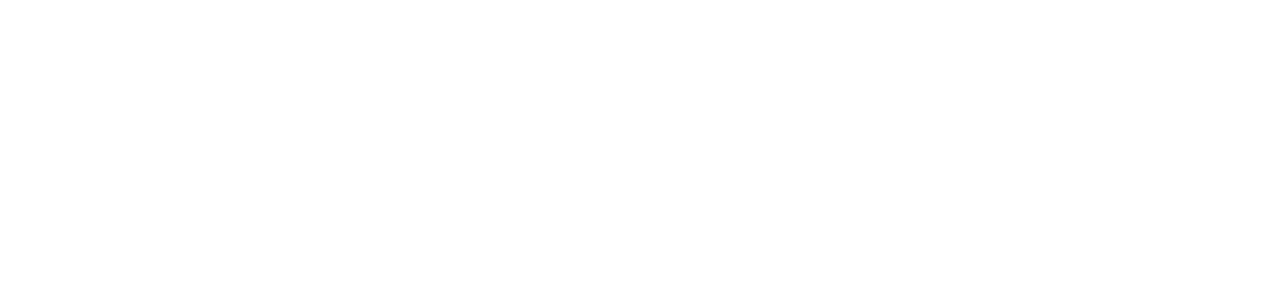
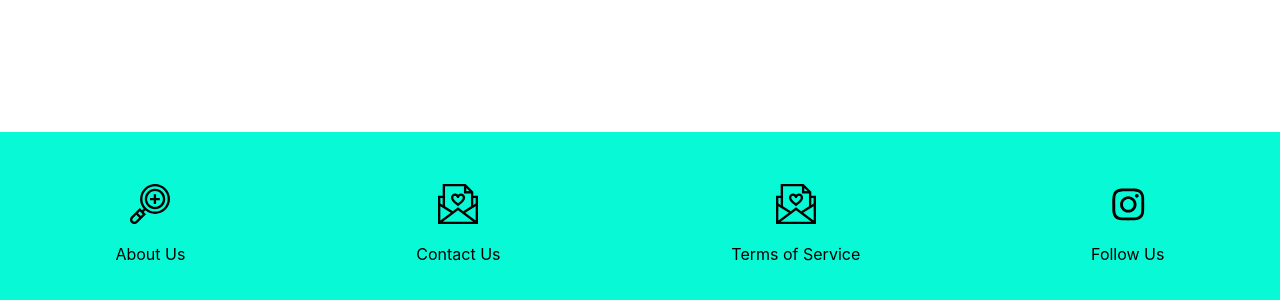
Before and after one commit to WildCodeSchool/Paris-0919-P2-Diabete, a React (Create React App) app in the folder ohmyg/: page / in a window 1280 px wide. Shown: the part 468-768 px from the top of the page. Built offline with nearby package versions, Linux system fonts and the light colour scheme.

Commit message:
footer global layout done

```diff
--- a/ohmyg/src/App.js
+++ b/ohmyg/src/App.js
@@ -1,12 +1,15 @@
 import React from 'react';
+
+import Footer from './components/layout/Footer';
+
 import './App.css';
 
-function App() {
+const App = () => {
   return (
     <div className="App">
-
+      <Footer />
     </div>
-  );
+  )
 }
 
 export default App;
--- /dev/null
+++ b/ohmyg/src/components/layout/Footer.css
@@ -0,0 +1,42 @@
+.footer {
+    background-color: #08f9d6;
+    position: absolute;
+    bottom: 0;
+    width: 100vw;
+    display: flex;
+}
+
+.footer div {
+    margin: auto;
+}
+
+@media screen and (max-width: 1050px) {
+    .footer {
+        display: grid;
+        grid-template-columns: 1fr 1fr;
+        grid-template-rows: 1fr 1fr;
+    }
+
+    .footer div {
+        padding: 5px;
+        display: flex;
+        margin: 5px auto;
+        padding-left: 35px;
+        width: 180px;
+    }
+
+    .footer div * {
+    }
+
+    .footer div p {
+        margin: auto;
+        margin-left: 20px;
+    }
+}
+
+@media screen and (min-width: 1051px) {
+    .footer {
+        height: 200px;
+        flex-direction: row;;
+    }
+}
--- /dev/null
+++ b/ohmyg/src/components/layout/Footer.js
@@ -0,0 +1,53 @@
+import React from 'react'
+import './Footer.css'
+
+const Footer = () => {
+    return(
+        <>
+            <div className="footer">
+                <div className="aboutUs">
+                    <svg id="Capa_1" enable-background="new 0 0 512 512" height="40" viewBox="0 0 512 512" width="40" xmlns="http://www.w3.org/2000/svg">
+                        <path d="m333.789 130.263h-30v47.926h-47.927v30h47.927v47.927h30v-47.927h47.926v-30h-47.926z"/>
+                        <path d="m455.866 56.112c-36.184-36.184-84.294-56.112-135.466-56.112s-99.282 19.928-135.466 56.112c-36.185 36.184-56.112 84.293-56.112 135.466 0 46.14 16.206 89.785 45.917 124.448l-20.195 20.195-28.955-28.955-109.172 109.172c-10.573 10.573-16.396 24.63-16.396 39.583s5.823 29.01 16.396 39.583 24.631 16.396 39.583 16.396 29.01-5.823 39.583-16.396l109.173-109.172-28.999-28.999 20.195-20.195c34.663 29.71 78.308 45.917 124.448 45.917 51.172 0 99.282-19.928 135.466-56.112 36.185-36.184 56.112-84.293 56.112-135.466s-19.927-99.281-56.112-135.465zm-381.496 418.279c-4.907 4.907-11.431 7.609-18.37 7.609s-13.463-2.702-18.37-7.609-7.609-11.431-7.609-18.37 2.702-13.463 7.609-18.37l42.727-42.727 36.74 36.74zm63.94-63.94-36.74-36.74 24.019-24.019 36.74 36.74zm296.343-104.62c-30.519 30.518-71.094 47.325-114.253 47.325s-83.735-16.807-114.253-47.325-47.325-71.094-47.325-114.253 16.807-83.735 47.325-114.253 71.094-47.325 114.253-47.325 83.735 16.807 114.253 47.325 47.325 71.094 47.325 114.253-16.807 83.735-47.325 114.253z"/>
+                        <path d="m412.732 99.246c-24.663-24.663-57.454-38.246-92.332-38.246s-67.669 13.583-92.333 38.246c-50.912 50.913-50.912 133.753 0 184.665 24.663 24.663 57.454 38.246 92.333 38.246s67.67-13.583 92.332-38.246c24.628-24.628 38.192-57.419 38.192-92.333s-13.564-67.704-38.192-92.332zm-21.213 163.452c-18.996 18.997-44.253 29.458-71.119 29.458-26.865 0-52.123-10.462-71.12-29.458-39.215-39.215-39.215-103.023 0-142.239 18.997-18.997 44.255-29.459 71.12-29.459s52.122 10.462 71.119 29.458c18.962 18.962 29.405 44.219 29.405 71.12s-10.443 52.158-29.405 71.12z"/>
+                    </svg>
+                    <p>About Us</p>
+                </div>
+                <div className="contactUs">
+                    <svg id="Capa_1" enable-background="new 0 0 512 512" height="40" viewBox="0 0 512 512" width="40" xmlns="http://www.w3.org/2000/svg">
+                        <path d="m452 98.787-98.787-98.787h-293.213v150h-60v362h512v-362h-60zm-90-47.574 38.787 38.787h-38.787zm-272-21.213h242v90h90v166.186l-99.189 61.993-66.811-49.901-66.379 49.578-99.621-61.908zm-60 150h30v87.304l-30-18.643zm0 103.982 133.808 83.154-133.808 99.939zm30.15 198.018 195.85-146.278 195.851 146.278zm421.85-14.925-133.401-99.636 133.401-83.375zm0-287.075v68.686l-30 18.75v-87.436z"/>
+                        <path d="m230.556 263.475c16.282 13.888 15.309 13.164 25.444 21.913 9.257-7.974 9.238-8.129 26.596-22.834 35.982-30.483 64.404-54.56 64.404-87.622 0-30.803-23.187-54.932-52.788-54.932-14.49 0-27.615 5.949-37.966 17.206-8.913-9.944-21.393-17.206-37.458-17.206-29.6 0-52.788 24.129-52.788 54.932 0 33.474 27.078 56.573 64.556 88.543zm-11.768-113.475c14.375 0 20.838 15.274 22.476 19.955l3.515 10.045h22.441l3.516-10.045c.285-.815 7.172-19.955 23.476-19.955 12.991 0 22.788 10.718 22.788 24.932 0 19.159-23.74 39.27-53.796 64.731-2.362 2.001-4.76 4.032-7.19 6.1-2.025-1.732-4.02-3.433-5.988-5.113-32.534-27.751-54.026-46.085-54.026-65.718 0-14.214 9.797-24.932 22.788-24.932z"/>
+                    </svg>
+                    <p>Contact Us</p>
+                </div>
+                <div className="terms">
+                    <svg id="Capa_1" enable-background="new 0 0 512 512" height="40" viewBox="0 0 512 512" width="40" xmlns="http://www.w3.org/2000/svg">
+                        <path d="m452 98.787-98.787-98.787h-293.213v150h-60v362h512v-362h-60zm-90-47.574 38.787 38.787h-38.787zm-272-21.213h242v90h90v166.186l-99.189 61.993-66.811-49.901-66.379 49.578-99.621-61.908zm-60 150h30v87.304l-30-18.643zm0 103.982 133.808 83.154-133.808 99.939zm30.15 198.018 195.85-146.278 195.851 146.278zm421.85-14.925-133.401-99.636 133.401-83.375zm0-287.075v68.686l-30 18.75v-87.436z"/>
+                        <path d="m230.556 263.475c16.282 13.888 15.309 13.164 25.444 21.913 9.257-7.974 9.238-8.129 26.596-22.834 35.982-30.483 64.404-54.56 64.404-87.622 0-30.803-23.187-54.932-52.788-54.932-14.49 0-27.615 5.949-37.966 17.206-8.913-9.944-21.393-17.206-37.458-17.206-29.6 0-52.788 24.129-52.788 54.932 0 33.474 27.078 56.573 64.556 88.543zm-11.768-113.475c14.375 0 20.838 15.274 22.476 19.955l3.515 10.045h22.441l3.516-10.045c.285-.815 7.172-19.955 23.476-19.955 12.991 0 22.788 10.718 22.788 24.932 0 19.159-23.74 39.27-53.796 64.731-2.362 2.001-4.76 4.032-7.19 6.1-2.025-1.732-4.02-3.433-5.988-5.113-32.534-27.751-54.026-46.085-54.026-65.718 0-14.214 9.797-24.932 22.788-24.932z"/>
+                    </svg>
+                    <p>Terms of Service</p>
+                </div>
+                <div className="follow">
+                    <svg width="40" height="40" viewBox="0 0 90 90">
+                        <path d="M45.7,16.5c9.6,0,10.7,0,14.5,0.2c2.3,0,4.5,0.4,6.7,1.2c3.1,1.2,5.6,3.7,6.8,6.8c0.8,2.1,1.2,4.4,1.2,6.7
+                            c0.2,3.8,0.2,4.9,0.2,14.5s0,10.7-0.2,14.5c0,2.3-0.4,4.5-1.2,6.7c-1.2,3.1-3.7,5.6-6.8,6.8c-2.1,0.8-4.4,1.2-6.7,1.2
+                            c-3.8,0.2-4.9,0.2-14.5,0.2s-10.7,0-14.5-0.2c-2.3,0-4.5-0.4-6.7-1.2c-3.1-1.2-5.6-3.7-6.8-6.8c-0.8-2.1-1.2-4.4-1.2-6.7
+                            c-0.2-3.8-0.2-4.9-0.2-14.5s0-10.7,0.2-14.5c0-2.3,0.4-4.5,1.2-6.7c1.2-3.1,3.7-5.6,6.8-6.8c2.1-0.8,4.4-1.2,6.7-1.2
+                            C35,16.5,36.1,16.5,45.7,16.5 M45.7,10c-9.8,0-11,0-14.8,0.2c-3,0.1-5.9,0.6-8.7,1.7c-2.4,0.9-4.6,2.3-6.4,4.1
+                            c-1.8,1.8-3.2,4-4.2,6.4c-1,2.8-1.6,5.8-1.7,8.8c-0.2,3.8-0.2,5-0.2,14.8s0,11,0.2,14.8c0.1,3,0.6,5.9,1.7,8.7
+                            c1.9,4.8,5.7,8.7,10.5,10.6c2.8,1,5.7,1.6,8.7,1.7c3.8,0.2,5,0.2,14.8,0.2s11,0,14.8-0.2c3-0.1,5.9-0.6,8.7-1.7
+                            c2.4-0.9,4.6-2.3,6.4-4.2c1.8-1.8,3.2-4,4.1-6.4c1-2.8,1.6-5.7,1.7-8.7c0.2-3.8,0.2-5,0.2-14.8s0-11-0.2-14.8
+                            c-0.1-3-0.6-5.9-1.7-8.7c-1.9-4.8-5.7-8.6-10.5-10.5c-2.8-1-5.7-1.6-8.7-1.7C56.7,10,55.5,10,45.7,10z M45.7,27.5
+                            c-10.2,0-18.5,8.3-18.5,18.4s8.3,18.5,18.5,18.5s18.5-8.3,18.5-18.5l0,0C64.1,35.7,55.9,27.5,45.7,27.5z M45.7,57.9
+                            c-6.6,0-12-5.4-12-12s5.4-12,12-12s12,5.4,12,12S52.3,57.9,45.7,57.9L45.7,57.9z M69.2,26.7c0,2.4-1.9,4.3-4.3,4.3
+                            c-2.4,0-4.3-1.9-4.3-4.3s1.9-4.3,4.3-4.3l0,0C67.3,22.4,69.2,24.4,69.2,26.7z"
+                        />
+                    </svg>
+                    <p>Follow Us</p>
+                </div>
+            </div>
+        </>
+    )
+}
+
+export default Footer
```
Also changed, not shown: 1 other file (tests, documents, lock files or other folders).
